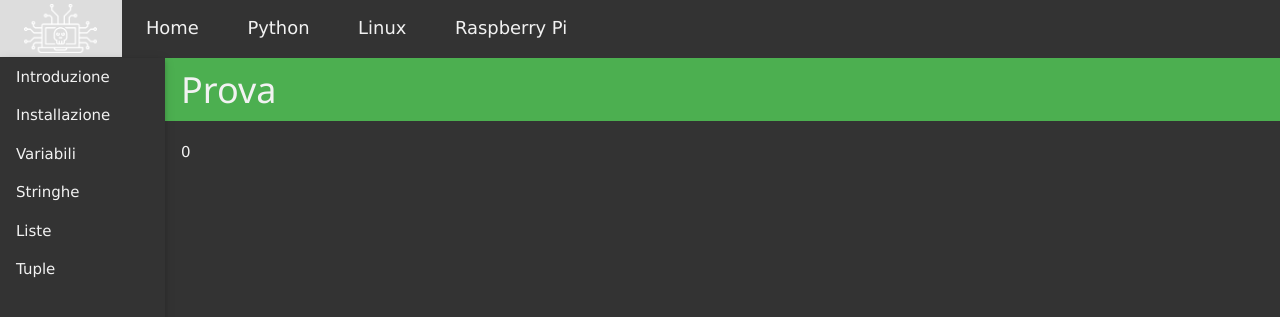
After one commit to s-pnt/sito, a Django app: page /prova/ in a window 1280 px wide. The commit adds this page. Shown: the top 317 px of the page. Run offline with Django 3.2, Linux system fonts and the light colour scheme; some libraries are stand-ins or nearby versions.

Commit message:
Sito, prova contatore utenti online

```diff
--- a/miosito/settings.py
+++ b/miosito/settings.py
@@ -27,6 +27,7 @@ DEBUG = False
 
 ALLOWED_HOSTS = []
 
+SESSION_EXPIRE_AT_BROWSER_CLOSE = True
 
 # Application definition
 
--- a/sito/templates/sito/home.html
+++ b/sito/templates/sito/home.html
@@ -16,6 +16,8 @@ Una discreta conoscenza dell'inglese non è richiesta ma è consigliata in quant
 Per affrontare argomenti come domotica e robotica ci serviremo di un computer single-board, il famoso Raspberry Pi, eccellente in termini di costi, consumi e prestazioni.<br>
 Sul Raspberry Pi installeremo Raspbian, un sistema operativo della famiglia Linux, derivato da Debian e creato apposta per questo dispositivo.<br>
 Per questa ragione affronteremo anche i temi Linux e Raspberry Pi, una volta appresi i concetti fondamentali avrete gli strumenti per realizzare pressoché ogni sorta di progetto, macchina o dispositivo e se anche vi troverete nella posizione di dover approfondire un argomento specifico al progetto su cui state lavorando, avrete le basi per poterlo fare.
+<br>
+
         </p>
     </div>
 </div>
--- /dev/null
+++ b/sito/templates/sito/prova.html
@@ -0,0 +1,18 @@
+{% extends 'sito/python_sidebar.html' %}
+
+{% block content %}
+<div class="w3-main" style="margin-left:165px">
+    <div class="w3-green">
+        <button class="w3-button w3-green w3-xlarge w3-hide-large" onclick="w3_open()">&#9776;</button>
+        <div class="w3-container" id="barra-titolo">
+            <h1>Prova</h1>
+        </div>
+    </div>
+
+    <div class="w3-container">
+        <p>
+            {{ queryset }}
+        </p>
+    </div>
+</div>
+{% endblock %}
--- a/sito/urls.py
+++ b/sito/urls.py
@@ -12,4 +12,5 @@ urlpatterns = [
     path('linux/introduzione/', views.linux_introduzione, name='linux_introduzione'),
     path('linux/distribuzioni/', views.linux_distribuzioni, name='linux_distribuzioni'),
     path('raspberrypi/introduzione/', views.raspberrypi_introduzione, name='raspberrypi_introduzione'),
+    path('prova/', views.prova, name='prova'),
 ]
--- a/sito/views.py
+++ b/sito/views.py
@@ -49,3 +49,22 @@ def raspberrypi_introduzione(request):
     return render(request,
                   'sito/raspberrypi_introduzione.html',
                   {})
+
+from django.contrib.auth.models import User
+from django.contrib.sessions.models import Session
+from django.utils import timezone
+
+def get_current_users():
+    active_sessions = Session.objects.filter(expire_date__gte=timezone.now())
+    user_id_list = []
+    for session in active_sessions:
+        data = session.get_decoded()
+        user_id_list.append(data.get('_auth_user_id', None))
+    # Query all logged in users based on id list
+    return User.objects.filter(id__in=user_id_list)
+
+def prova(request):
+    queryset = get_current_users()
+    return render(request,
+                  'sito/prova.html',
+                  {'queryset': queryset.count()})
```
